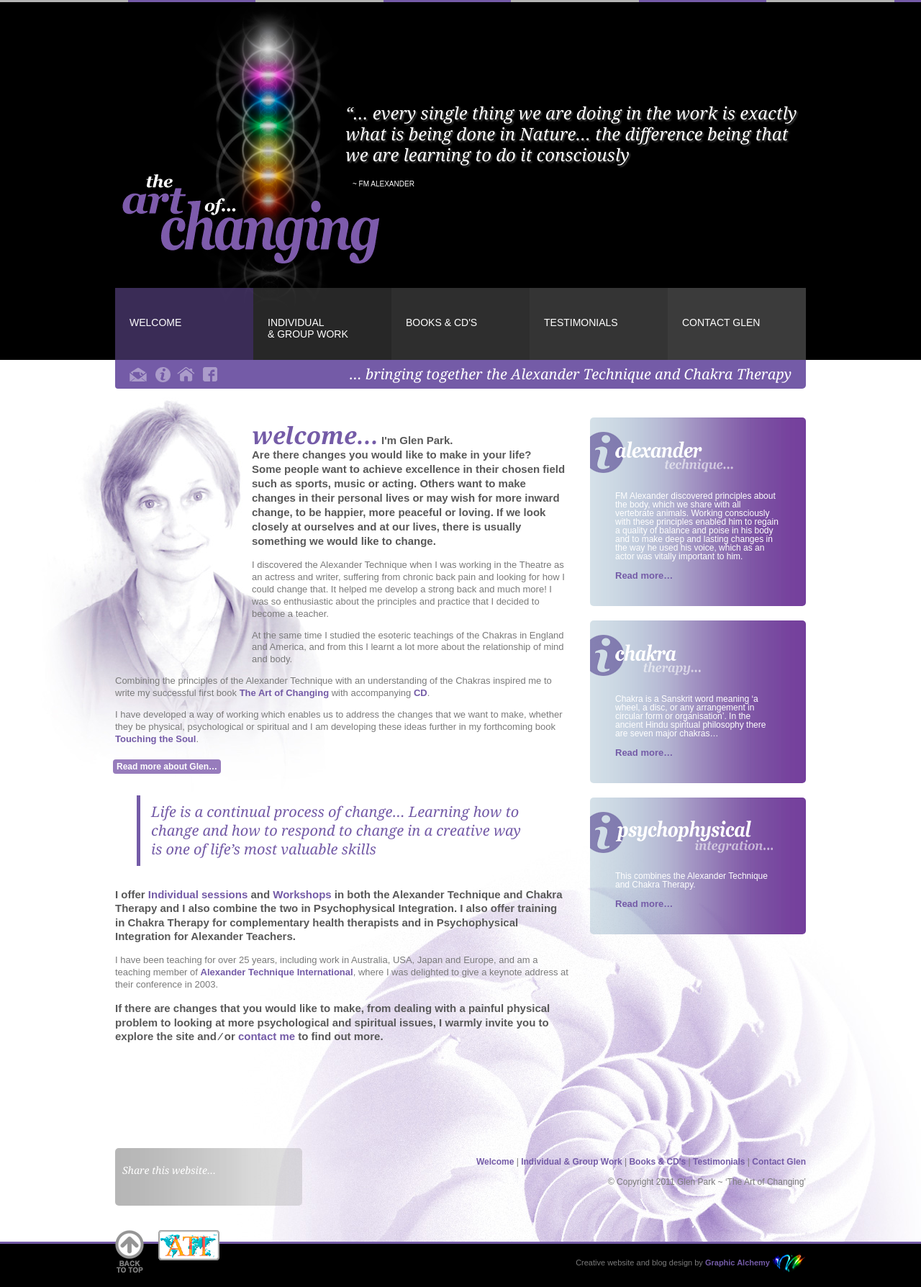
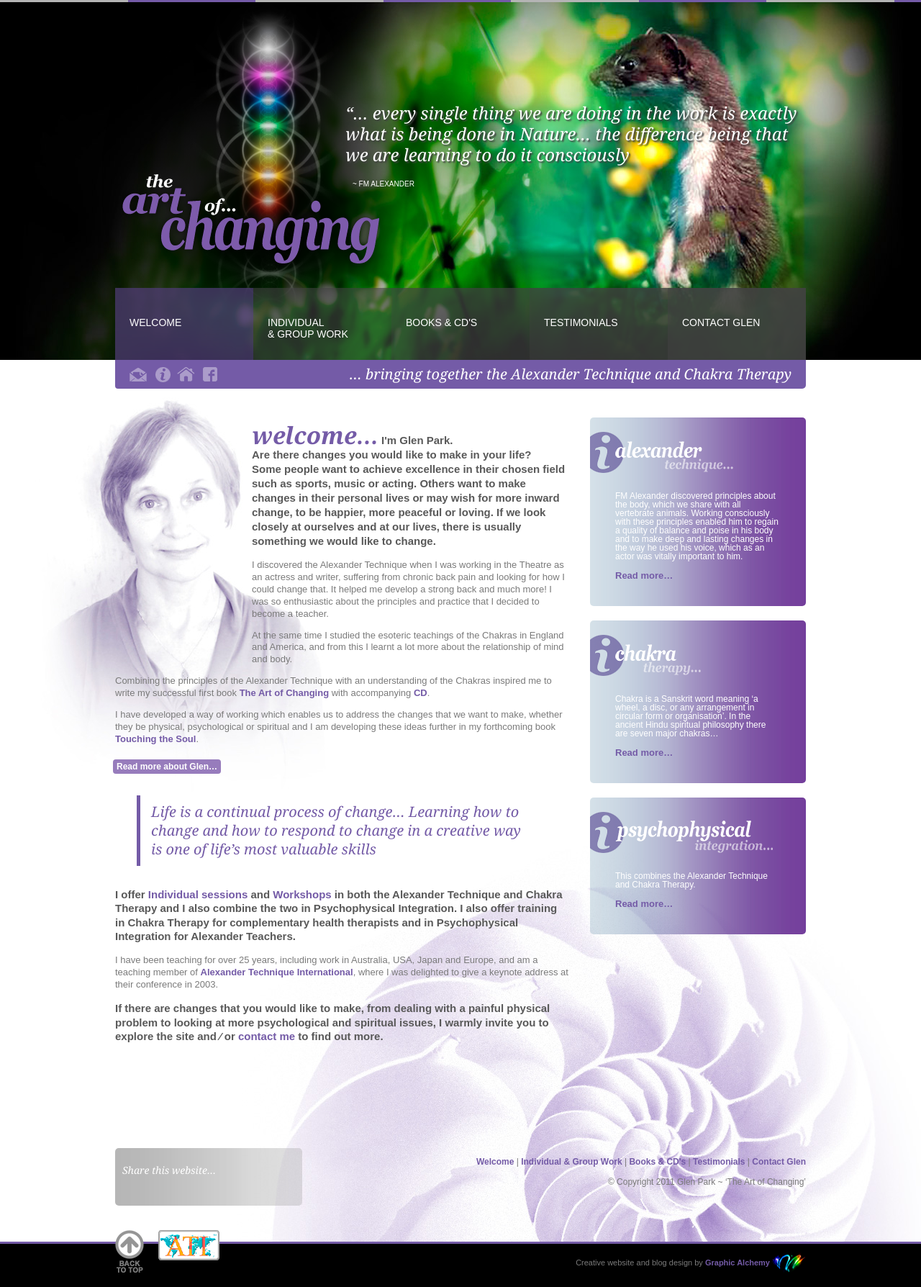
Before and after one commit to joepk90/glen-park-responsive, a Jekyll site: the page built from index.md, in a window 1280 px wide. Shown: the whole page at 72% size. Built offline with Jekyll 4.4.1, drawn with Linux system fonts in a browser that asks for light colours.

Commit message:
fix initial hero image issue

```diff
--- a/_includes/header.html
+++ b/_includes/header.html
@@ -7,7 +7,7 @@
 <!-- header begins -->
 <div id="header">
     <!-- header-slide-bg begins -->
-    <div id="header-slider-bg" style=""><!--<img src="/images/" alt="" />--></div>
+    <div id="header-slider-bg" style=""><img src="/images/" alt="" /></div>
     <!-- header-slide-bg ends -->
     <!-- header .wrapper begins -->
     <div class="wrapper">
```
